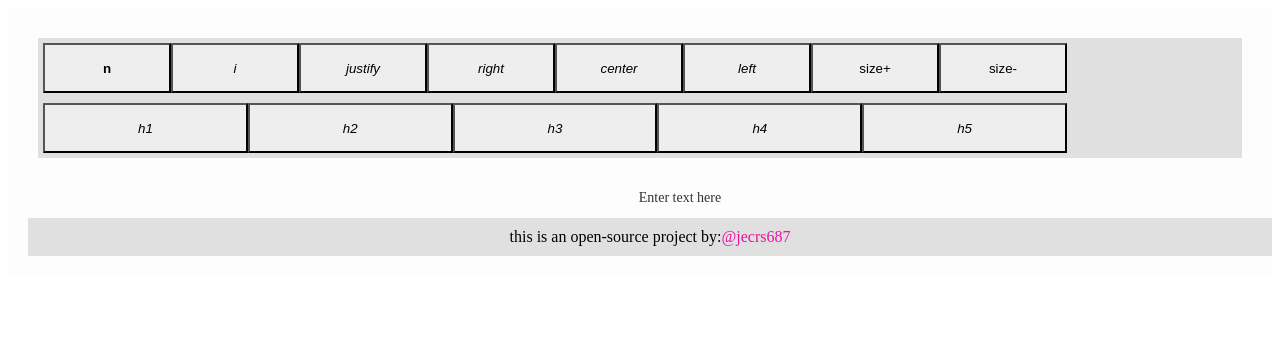
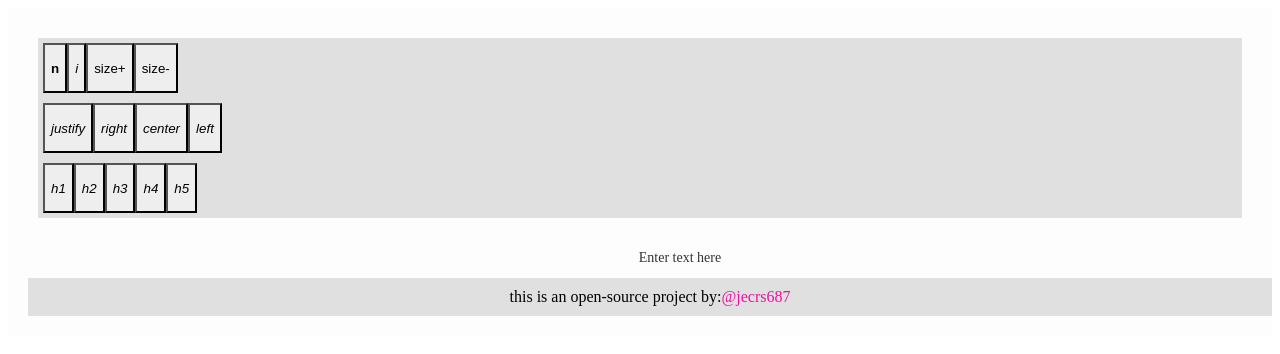
Before and after one commit to jecrs687/rich-text-editor, a React (Create React App) app: page / in a window 1280 px wide. Shown: the top 354 px of the page. Built offline with nearby package versions, Linux system fonts and the light colour scheme.

Commit message:
small updates

```diff
--- a/src/App.css
+++ b/src/App.css
@@ -24,7 +24,6 @@
 color: #ea12a2;
 }
 .App-head button{
-  flex:1
 }
 .App-body{
   display: flex;
@@ -108,6 +107,7 @@ a{
   text-decoration-line: none;
   color:#ea12a2;
 }
+
 @media screen and (max-width:400px){
 
   .App-head-box{
@@ -141,4 +141,5 @@ a{
     color:white;
     font-size: 1.5vmin;
   }
+
 }
--- a/src/App.js
+++ b/src/App.js
@@ -1,7 +1,7 @@
 import React from 'react';
 import './App.css';
 import { useState } from 'react';
-import {Button, Button2} from './components/allComponents'
+import {Button, Button2,Button3} from './components/allComponents'
 
 function App() {
   const [value, setValue] = useState([
@@ -142,19 +142,23 @@ function App() {
 
           <Button value={value[focus]} onClick={handleclick}><strong>n</strong></Button>
           <Button value={value[focus]} onClick={handleclick}><i>i</i></Button>
-          <Button value={value[focus]} onClick={handleclick}><i>justify</i></Button>
-          <Button value={value[focus]} onClick={handleclick}><i>right</i></Button>
-          <Button value={value[focus]} onClick={handleclick}><i>center</i></Button>
-          <Button value={value[focus]} onClick={handleclick}><i>left</i></Button>
           <Button2 onClick={handleclick}>size+</Button2>
           <Button2 onClick={handleclick}>size-</Button2>
         </div>
         <div className="App-head-box">
-          <Button2 onClick={handleclick}><i>h1</i></Button2>
-          <Button2 onClick={handleclick}><i>h2</i></Button2>
-          <Button2 onClick={handleclick}><i>h3</i></Button2>
-          <Button2 onClick={handleclick}><i>h4</i></Button2>
-          <Button2 onClick={handleclick}><i>h5</i></Button2>
+
+        <Button value={value[focus]} onClick={handleclick}><i>justify</i></Button>
+          <Button value={value[focus]} onClick={handleclick}><i>right</i></Button>
+          <Button value={value[focus]} onClick={handleclick}><i>center</i></Button>
+          <Button value={value[focus]} onClick={handleclick}><i>left</i></Button>
+          </div>
+        <div className="App-head-box">
+
+          <Button3 onClick={handleclick}><i>h1</i></Button3>
+          <Button3 onClick={handleclick}><i>h2</i></Button3>
+          <Button3 onClick={handleclick}><i>h3</i></Button3>
+          <Button3 onClick={handleclick}><i>h4</i></Button3>
+          <Button3 onClick={handleclick}><i>h5</i></Button3>
 
         </div>
         {value[focus]?
@@ -171,6 +175,7 @@ function App() {
             {index===focus && value.length>1?
             <button  className="Button" onClick={()=>{removeText()}}>-</button>:<div className="Button"/>}
             <div
+            onBlurCapture={(value)=>{console.log(value)}}
             contentEditable="true"
             placeholder="write here"
             style={{...data.style}}
@@ -188,7 +193,6 @@ function App() {
             }
         </div>
       <div className="App-footer">
-      {console.log(<div>{React.cloneElement(<strong/>)}</div>)}
 
         this is an open-source project by:
         <a href="https://jecrs687.github.io/">@jecrs687</a>
--- a/src/components/allComponents.js
+++ b/src/components/allComponents.js
@@ -1,8 +1,7 @@
-import React, { useState } from 'react';
+import React from 'react';
 import '../App.css';
 
-export function Button({children, onClick, value}){
-
+export function Button({children, onClick}){
     return(
         <button
         style={{backgroundColor:'#eee'}}
@@ -15,14 +14,22 @@ export function Button2({children, onClick}){
     return(
         <button
         style={{backgroundColor: '#eee'}}
-
+        onClick={()=>{onClick(children);}} >
+          {children}
+        </button>
+      )
+  }
+  export function Button3({children, onClick}){
+    return(
+        <button
+        style={{backgroundColor: '#eee'}}
         onClick={()=>{onClick(children);}} >
           {children}
         </button>
       )
   }
 
-export function Text({value, write,key, focus}){
+export function Text({value, write}){
     const {style, text} = value
     function changeText({target}){
         write({value:target})
@@ -32,7 +39,7 @@ export function Text({value, write,key, focus}){
   }
 
 export function Word({children}){
-  const [select, setSelect] = useState(false)
+  // const [select, setSelect] = useState(false)
 
   return(
     <div>
```
Also changed, not shown: 1 other file (tests, documents, lock files or other folders).
